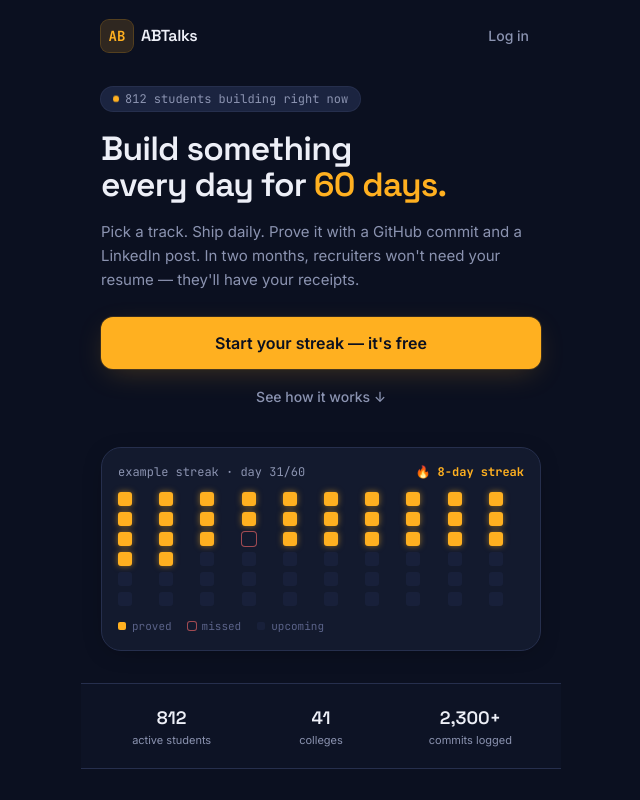
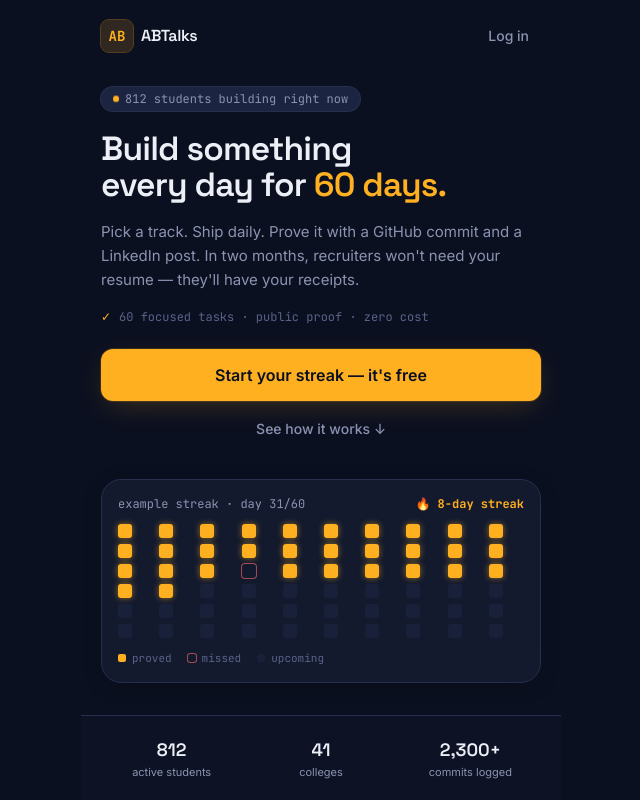
Before and after one commit to anjalik2906-cell/hackathon, a React (Vite) app in the folder abtalks/: page / in a window 1280 px wide. Shown: the top 800 px of the page, without its empty margins (319-959 px from the left). Built offline with nearby package versions, Linux system fonts and the light colour scheme.

Commit message:
Improve landing page hero messaging

```diff
--- a/abtalks/src/pages/Landing.jsx
+++ b/abtalks/src/pages/Landing.jsx
@@ -64,6 +64,10 @@ function Hero() {
         post. In two months, recruiters won't need your resume — they'll have
         your receipts.
       </p>
+      <div className="mt-4 flex items-center gap-2 text-xs text-faint font-mono">
+  <span className="text-flame">✓</span>
+  <span>60 focused tasks · public proof · zero cost</span>
+</div>
 
       <div className="mt-6 flex flex-col gap-2.5">
         <Link
```
